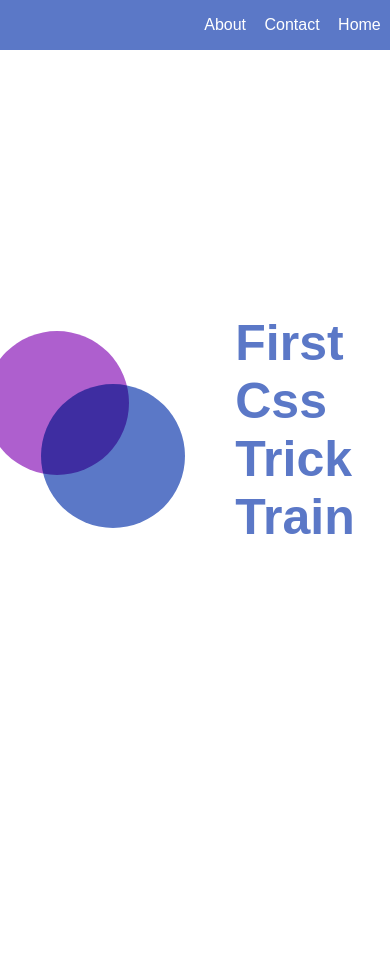
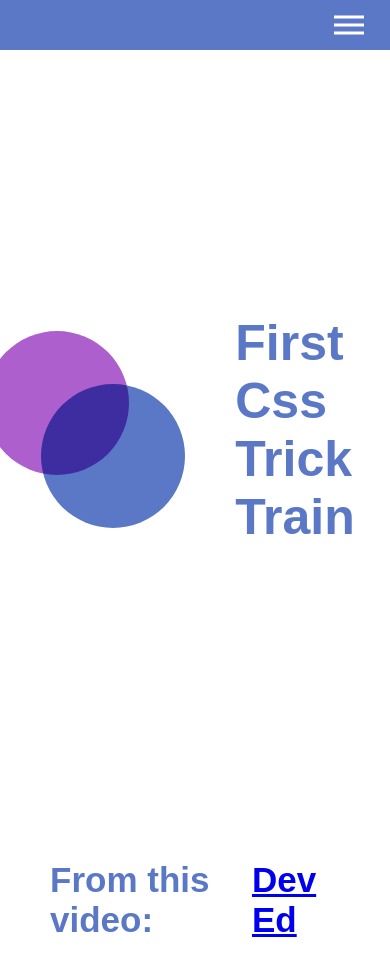
Before and after one commit to AmirhosseinSafari/a-cute-navbar, a plain HTML site: page index.html in a window 390 px wide. Before the commit the page ends 844 px from the top, so only its background shows below. Drawn offline with Linux system fonts and the light colour scheme.

Commit message:
responsive mode with animation and copy right done!

```diff
--- a/app.js
+++ b/app.js
@@ -0,0 +1,10 @@
+const hamberger = document.querySelector(".hamberger");
+const navLinks = document.querySelector(".nav-links");
+const links = document.querySelectorAll(".nav-links li");
+
+hamberger.addEventListener("click", () => {
+  navLinks.classList.toggle("open");
+  links.forEach(link =>{
+      link.classList.toggle('fade');
+  });
+});
--- a/index.html
+++ b/index.html
@@ -12,7 +12,7 @@
 <body>
 
     <nav>
-        <div class="hambeger">
+        <div class="hamberger">
             <div class="line"></div>
             <div class="line"></div>
             <div class="line"></div>
@@ -30,6 +30,9 @@
         <h1>First Css Trick Train</h1>
     </section>
 
+    <div class="copy-right">
+            <h2>From this video: <a href="https://www.youtube.com/watch?v=H4MkGzoACpQ">Dev Ed</a></h2>
+    </div>
 
     <script src="./app.js"></script>
 </body>
--- a/style.css
+++ b/style.css
@@ -17,7 +17,6 @@ nav{
     display: flex;
     list-style: none;
     width: 50%;
-    /* background: #ae5fce; */
     justify-content: space-around;
     height: 100%;
     align-items: center;
@@ -40,9 +39,69 @@ nav{
     color: #5b78c7;
     margin: 50px;
     font-size: 50px;
-
 }
 
-.landing{
-    text-decoration:
+.copy-right h2{
+    color: #5b78c7;
+    margin: 50px;
+    font-size: 35px;
+    display: flex;
+    justify-content: center;
+    align-items: center;
 }
+
+@media screen and (max-width: 768px) {
+    .line {
+      width: 30px;
+      height: 3px;
+      background: white;
+      margin: 5px;
+    }
+    nav {
+      position: relative;
+    }
+
+    .hamberger {
+      position: absolute;
+      cursor: pointer;
+      right: 5%;
+      top: 50%;
+      transform: translate(-5%, -50%);
+      z-index: 2;
+    }
+
+    .nav-links {
+      position: fixed;
+      background: #5b78c7;
+      height: 100vh;
+      width: 100%;
+      flex-direction: column;
+      clip-path: circle(10px at 90% -10%);
+      -webkit-clip-path: circle(10px at 90% -10%);
+      transition: all 1s ease-out;
+      pointer-events: none;
+    }
+    .nav-links.open {
+      clip-path: circle(1000px at 90% -10%);
+      -webkit-clip-path: circle(1000px at 90% -10%);
+      pointer-events: all;
+    }
+    .nav-links li {
+      opacity: 0;
+    }
+    .nav-links li a {
+      font-size: 25px;
+    }
+    .nav-links li:nth-child(1) {
+      transition: all 0.5s ease 0.2s;
+    }
+    .nav-links li:nth-child(2) {
+      transition: all 0.5s ease 0.3s;
+    }
+    .nav-links li:nth-child(3) {
+      transition: all 0.5s ease 0.4s;
+    }
+    li.fade {
+      opacity: 1;
+    }
+}
```
